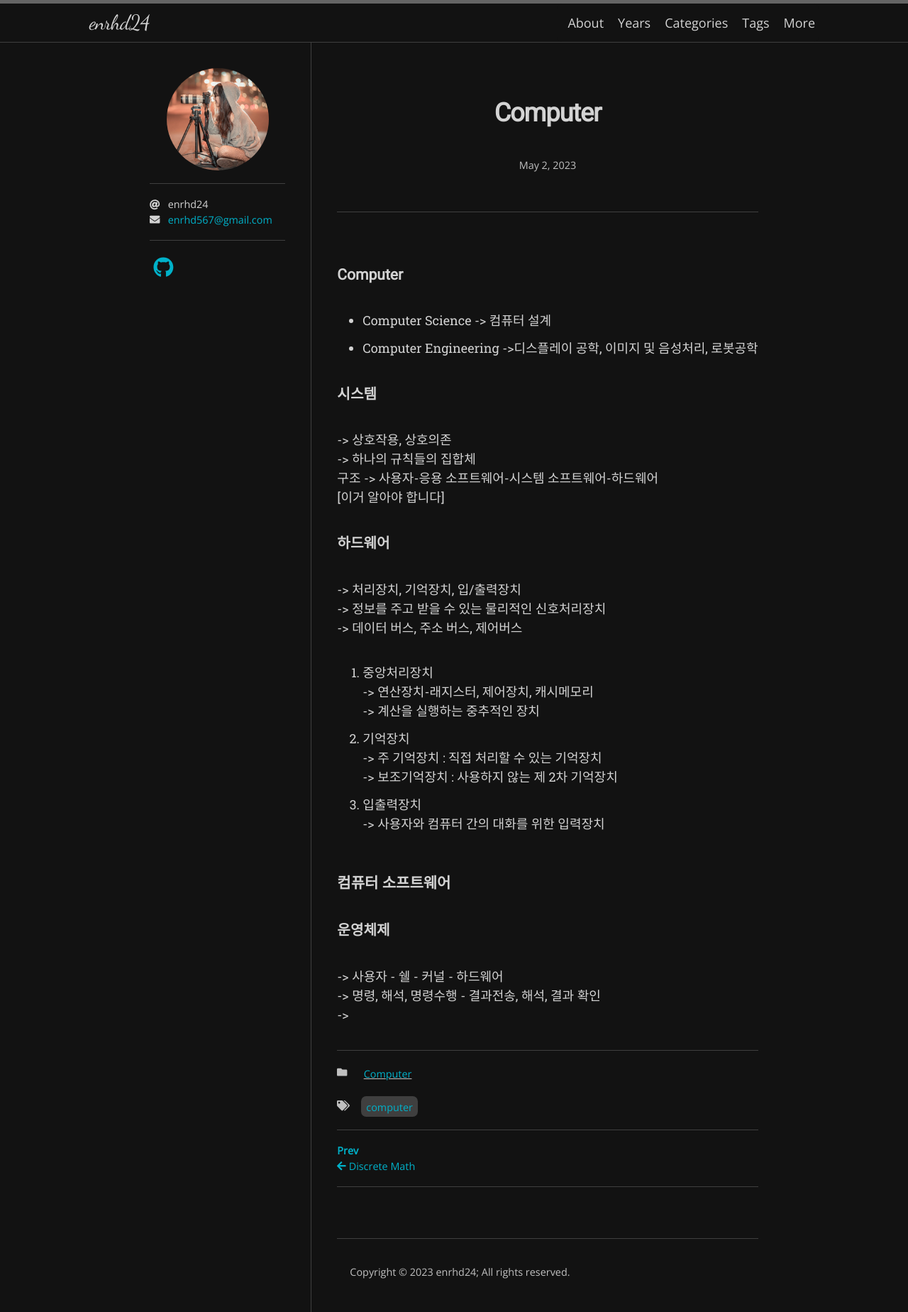
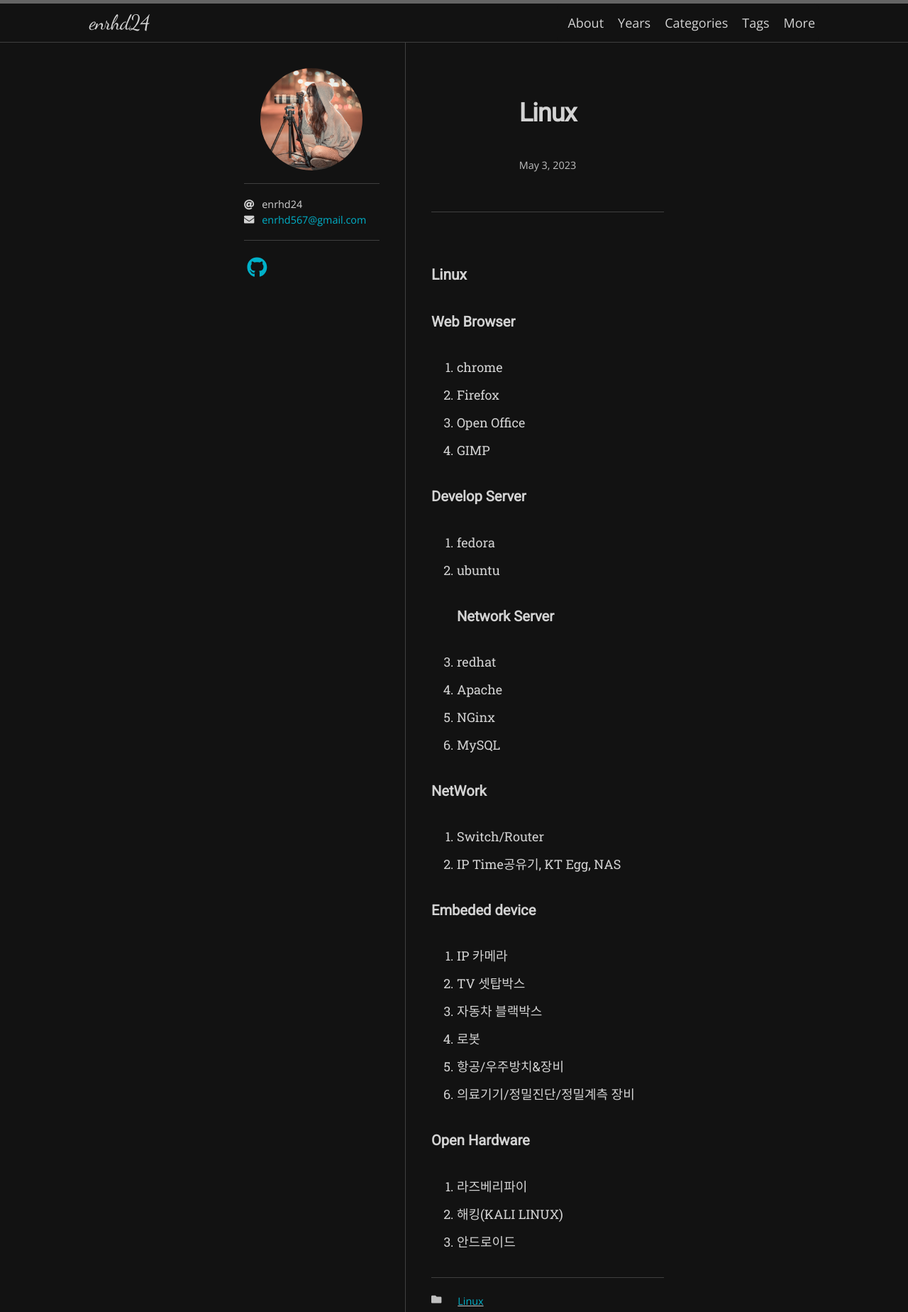
Before and after one commit to enrhd24/enrhd24.github.io, a Jekyll site: the page built from _posts/2023-05-02-Computer.md, in a window 1280 px wide. Shown: the whole page at 71% size. Built offline with Jekyll 4.4.1, drawn with Linux system fonts in a browser that asks for light colours; nearby versions of some CDN libraries; some web fonts are replaced.

Commit message:
Ubuntu 응용 및 Server 사용법

```diff
--- a/_posts/2023-05-02-Computer.md
+++ b/_posts/2023-05-02-Computer.md
@@ -1,41 +1,40 @@
 ---
 layout: post
-title: "Computer"
-date: 2023-05-02 09:00:00 +0900
-categories: Computer
-tag: [Computer]
+title: "Linux"
+date: 2023-05-03 11:20:00 +0900
+categories: Linux
+tag: [Linux]
 ---
-### Computer
-- Computer Science
--> 컴퓨터 설계
-- Computer Engineering
-->디스플레이 공학, 이미지 및 음성처리, 로봇공학
+### Linux
 
-#### 시스템 <br>
--> 상호작용, 상호의존<br>
--> 하나의 규칙들의 집합체<br>
-구조 -> 사용자-응용 소프트웨어-시스템 소프트웨어-하드웨어 <br>
-[이거 알아야 합니다]<br>
+#### Web Browser
+1. chrome
+2. Firefox
+3. Open Office
+4. GIMP
 
+#### Develop Server
+1. fedora
+2. ubuntu
+#### Network Server
+1. redhat
+2. Apache
+3. NGinx
+4. MySQL
 
-#### 하드웨어 <br>
--> 처리장치, 기억장치, 입/출력장치<br>
--> 정보를 주고 받을 수 있는 물리적인 신호처리장치<br>
--> 데이터 버스, 주소 버스, 제어버스<br>
+#### NetWork
+1. Switch/Router
+2. IP Time공유기, KT Egg, NAS
 
-1. 중앙처리장치<br>
--> 연산장치-래지스터, 제어장치, 캐시메모리<br>
--> 계산을 실행하는 중추적인 장치<br>
+#### Embeded device
+1. IP 카메라
+2. TV 셋탑박스
+3. 자동차 블랙박스
+4. 로봇
+5. 항공/우주방치&장비
+6. 의료기기/정밀진단/정밀계측 장비
 
-2. 기억장치<br>
--> 주    기억장치 : 직접 처리할  수 있는 기억장치<br>
--> 보조기억장치 : 사용하지 않는 제 2차 기억장치<br>
-
-3. 입출력장치<br>
--> 사용자와 컴퓨터 간의 대화를 위한 입력장치<br>
-
-### 컴퓨터 소프트웨어
-#### 운영체제<br>
--> 사용자 - 쉘 - 커널 - 하드웨어<br>
--> 명령, 해석, 명령수행 - 결과전송, 해석, 결과 확인<br>
--> <br>
+#### Open Hardware
+1. 라즈베리파이
+2. 해킹(KALI LINUX)
+3. 안드로이드
```
Also changed, not shown: _posts/2023-05-02-Computer copy.md (added, +40 -0 lines).
